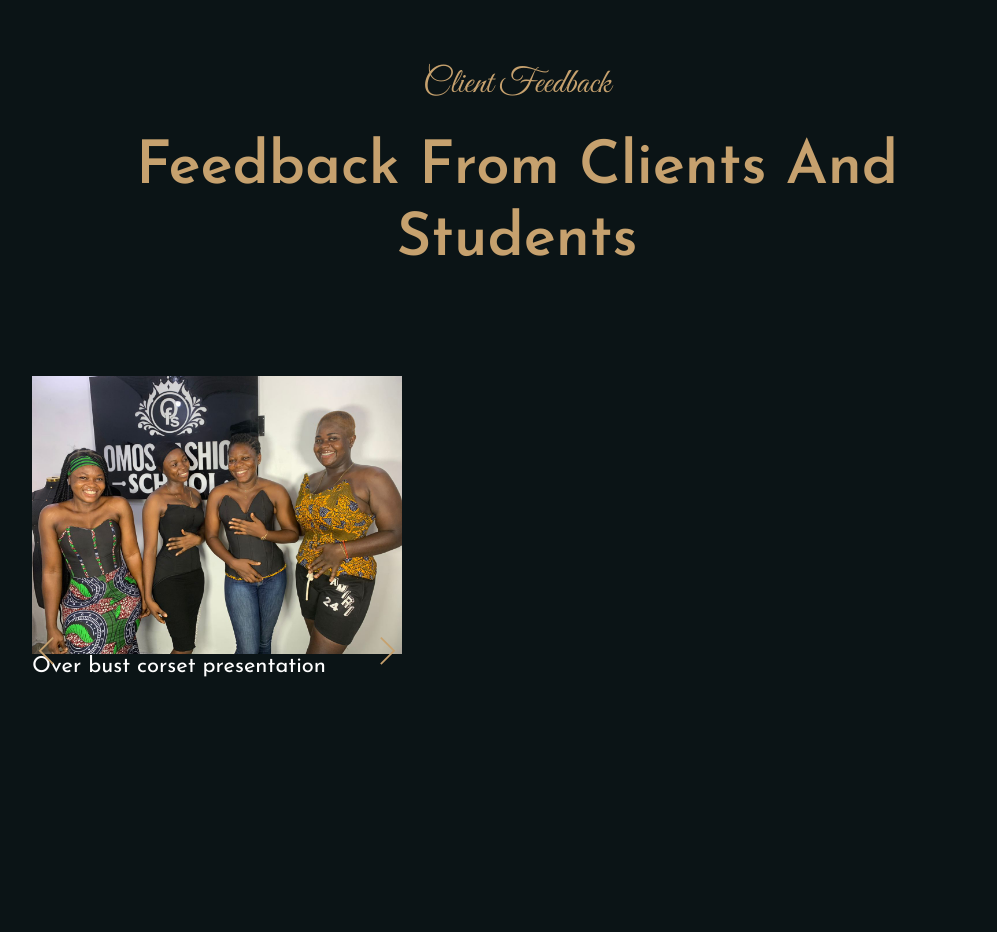
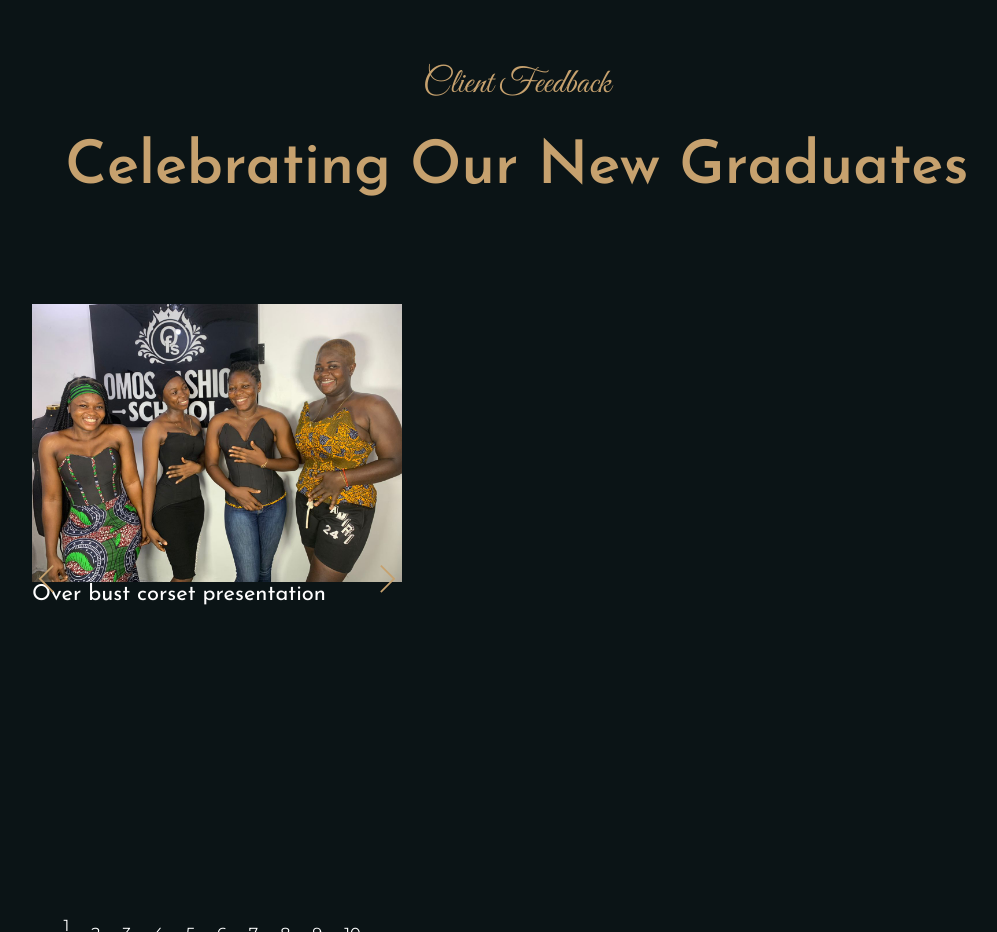
Before and after one commit to akins001/omosFashionSchool, a plain HTML site: page index.html in a window 1280 px wide. Shown: the part 3380-4312 px from the top of the page, without its empty margins (23-1020 px from the left). Drawn offline with Linux system fonts and the light colour scheme.

Commit message:
Update index.html

```diff
--- a/index.html
+++ b/index.html
@@ -207,7 +207,7 @@ Join us at Omos Fashion School and embark on a journey towards a successful care
                     <div class="col-lg-10">
                         <div class="section-tittle text-center mb-100">
                             <span class="wow fadeInUp" data-wow-delay=".2s">Client Feedback</span>
-                            <h2 class="wow fadeInUp" data-wow-delay=".4s">Feedback From Clients And Students</h2>
+                            <h2 class="wow fadeInUp" data-wow-delay=".4s">Celebrating Our New Graduates</h2>
                         </div>
                     </div>
                 </div>
```
